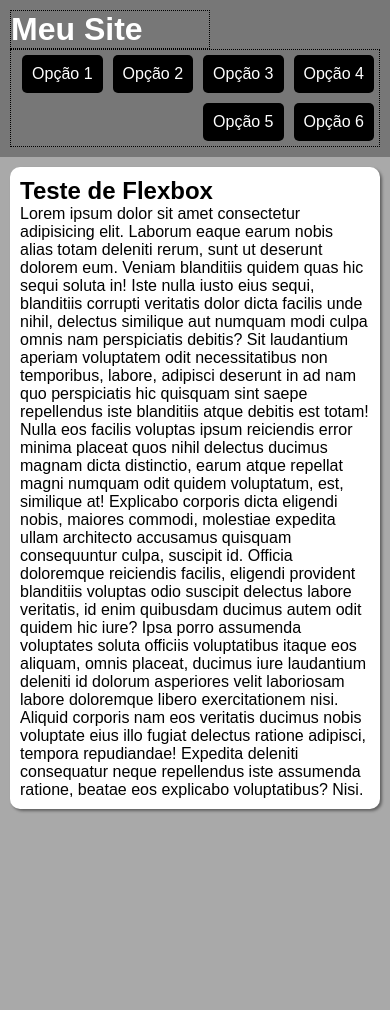
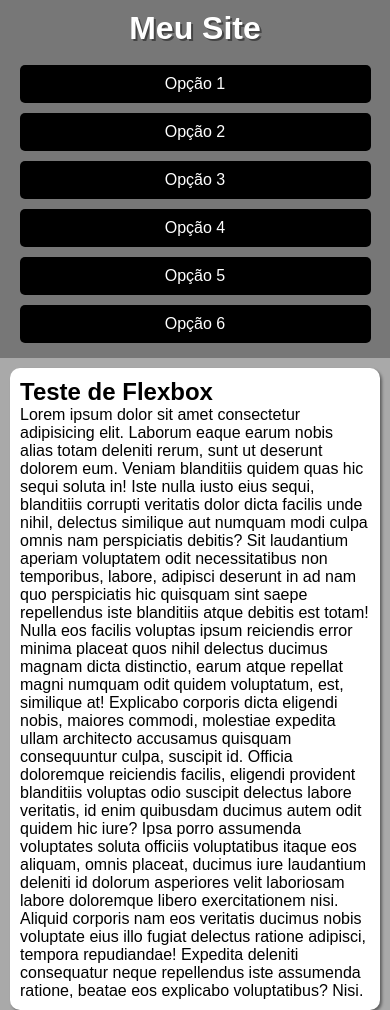
Before and after one commit to levibezerra/Estudos-de-HTML-e-CSS, a plain HTML site: page html-css/exercicios/ex027 - flexbox-css/flexbox-13-menu/index.html in a window 390 px wide. Before the commit the page ends 844 px from the top, so only its background shows below. Drawn offline with Linux system fonts and the light colour scheme.

Commit message:
Menu responsivo com Flexbox e Media Queries

```diff
--- a/html-css/exercicios/ex027 - flexbox-css/flexbox-13-menu/index.html
+++ b/html-css/exercicios/ex027 - flexbox-css/flexbox-13-menu/index.html
@@ -5,6 +5,7 @@
     <meta name="viewport" content="width=device-width, initial-scale=1.0">
     <title>Menu Flexbox</title>
     <link rel="stylesheet" href="style.css">
+    <link rel="stylesheet" href="mobile.css" media="screen and (max-width: 580px)">
 </head>
 <body>
     <header>
--- /dev/null
+++ b/html-css/exercicios/ex027 - flexbox-css/flexbox-13-menu/mobile.css
@@ -0,0 +1,13 @@
+@charset "UTF-8";
+
+header, header > nav {
+    flex-flow: column nowrap;
+}
+
+header > h1 {
+    flex-basis: 50px;
+}
+
+header > nav > a {
+    width: 90vw;
+}
--- a/html-css/exercicios/ex027 - flexbox-css/flexbox-13-menu/style.css
+++ b/html-css/exercicios/ex027 - flexbox-css/flexbox-13-menu/style.css
@@ -26,12 +26,13 @@ header {
 }
 
 header > h1 {
-    border: 1px dotted black;
+    /*border: 1px dotted black;*/
     flex: 0 0 200px;
+    text-shadow: 2px 2px 0px rgba(0, 0, 0, 0.425);
 }
 
 header > nav {
-    border: 1px dotted black;
+    /*border: 1px dotted black;*/
 
     display: flex;
     flex-flow: row wrap;
```
